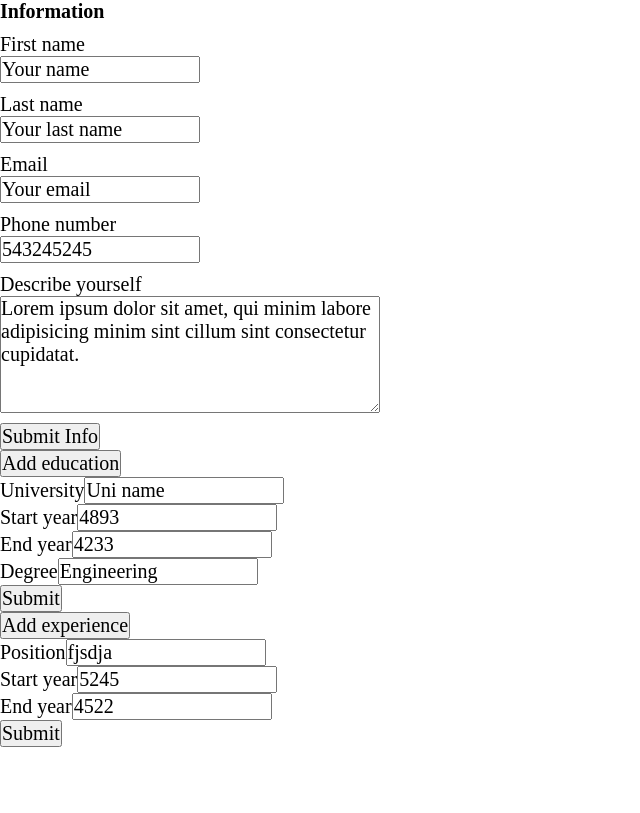
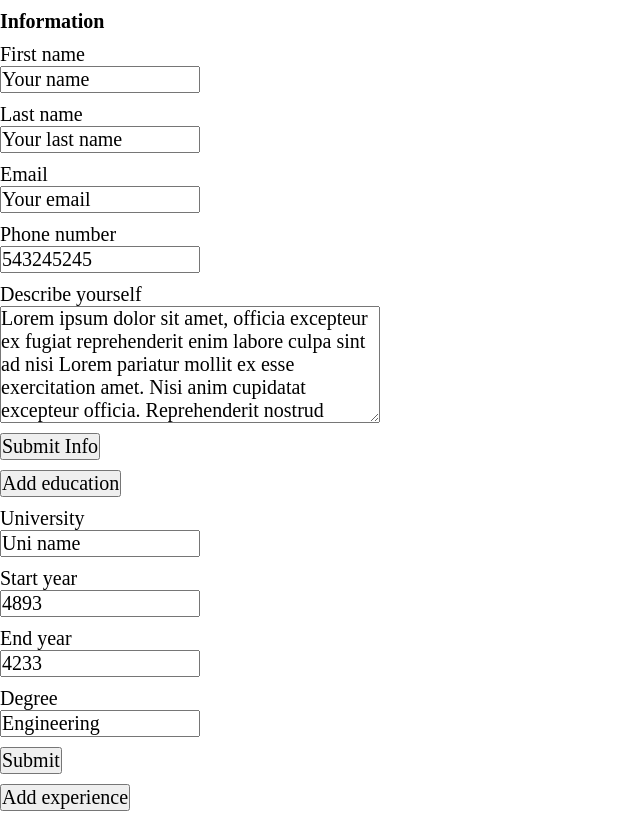
Before and after one commit to guihi1/cv-maker, a React (Create React App) app: page / in a window 1280 px wide. Shown: the top 813 px of the page, without its empty margins (0-640 px from the left). Built offline with nearby package versions, Linux system fonts and the light colour scheme.

Commit message:
Add some classes, tags and more

```diff
--- a/src/components/EducationInput.js
+++ b/src/components/EducationInput.js
@@ -1,4 +1,6 @@
 import React, { Component } from 'react'
+import '../styles/input.css'
+import '../styles/cv.css'
 
 class EduInput extends Component {
   constructor(props) {
@@ -48,30 +50,34 @@
 
     if (!edit && !remove) {
       return (
-        <div>
+        <div className="section">
           <button onClick={this.changeEdit}>Edit</button>
           <button onClick={this.removeSection}>Delete</button>
-          <h2>Education</h2>
-          <p>{edu.uni}</p>
-          <p>{edu.start} - {edu.end}</p>
-          <p>{edu.degree}</p>
+          <div className="edu-box">
+            <p>{edu.start} - {edu.end}</p>
+            <div>
+              <h2>{edu.uni}</h2>
+              <p>{edu.degree}</p>
+            </div>
+          </div>
         </div>
       );
     } else if (edit && !remove) {
       return (
-        <div>
-          <label htmlFor="uni">University</label>
-          <input id="uni" type="text" onChange={this.handleEduChange('uni')} value={edu.uni} />
-          <div />
-          <div>
+        <div className="section">
+          <div className="input-box">
+            <label htmlFor="uni">University</label>
+            <input id="uni" type="text" onChange={this.handleEduChange('uni')} value={edu.uni} />
+          </div>
+          <div className="input-box">
             <label htmlFor="start">Start year</label>
             <input id="start" type="text" onChange={this.handleEduChange('start')} value={edu.start} />
           </div>
-          <div>
+          <div className="input-box">
             <label htmlFor="end">End year</label>
             <input id="end" type="text" onChange={this.handleEduChange('end')} value={edu.end} />
           </div>
-          <div>
+          <div className="input-box">
             <label htmlFor="degree">Degree</label>
             <input id="degree" type="text" onChange={this.handleEduChange('degree')} value={edu.degree} />
           </div>
--- a/src/components/ExperienceInput.js
+++ b/src/components/ExperienceInput.js
@@ -1,5 +1,6 @@
 import React, { Component } from 'react';
-
+import '../styles/input.css';
+import '../styles/cv.css';
 
 class ExpInput extends Component {
   constructor(props) {
@@ -48,25 +49,27 @@
 
     if (!edit && !remove) {
       return (
-        <div>
+        <div className="section">
           <button onClick={this.changeEdit}>Edit</button>
           <button onClick={this.removeSection}>Delete</button>
-          <h2>Experience</h2>
-          <p>{exp.position}</p>
-          <p>{exp.start} - {exp.end}</p>
+          <div className="exp-box">
+            <p>{exp.start} - {exp.end}</p>
+            <p>{exp.position}</p>
+          </div>
         </div>
       );
     } else if (edit && !remove) {
       return (
-        <div>
-          <label htmlFor="position">Position</label>
-          <input id="position" type="text" onChange={this.handleExpChange('position')} value={exp.position} />
-          <div />
-          <div>
+        <div className="section">
+          <div className="input-box">
+            <label htmlFor="position">Position</label>
+            <input id="position" type="text" onChange={this.handleExpChange('position')} value={exp.position} />
+          </div>
+          <div className="input-box">
             <label htmlFor="start">Start year</label>
             <input id="start" type="text" onChange={this.handleExpChange('start')} value={exp.start} />
           </div>
-          <div>
+          <div className="input-box">
             <label htmlFor="end">End year</label>
             <input id="end" type="text" onChange={this.handleExpChange('end')} value={exp.end} />
           </div>
--- a/src/components/InfoInput.js
+++ b/src/components/InfoInput.js
@@ -12,7 +12,7 @@
         lastName: 'Your last name',
         phone: '543245245',
         email: 'Your email',
-        desc: 'Lorem ipsum dolor sit amet, qui minim labore adipisicing minim sint cillum sint consectetur cupidatat.',
+        desc: 'Lorem ipsum dolor sit amet, officia excepteur ex fugiat reprehenderit enim labore culpa sint ad nisi Lorem pariatur mollit ex esse exercitation amet. Nisi anim cupidatat excepteur officia. Reprehenderit nostrud nostrud ipsum Lorem est aliquip amet voluptate voluptate dolor minim nulla est proident. Nostrud officia pariatur ut officia. Sit irure elit esse ea nulla sunt ex occaecat reprehenderit commodo officia dolor Lorem duis laboris cupidatat officia voluptate. Culpa proident adipisicing id nulla nisi laboris ex in Lorem sunt duis officia eiusmod. Aliqua reprehenderit commodo ex non excepteur duis sunt velit enim. Voluptate laboris sint cupidatat ullamco ut ea consectetur et est culpa et culpa duis.',
       },
     }
   }
@@ -30,9 +30,9 @@
     const { info } = this.state;
     if (!this.props.edit) {
       return (
-        <div className="form">
+        <div className="section">
           <button onClick={this.props.mode}>Edit</button>
-          <h1 className="info">{info.lastName} {info.firstName}</h1>
+          <h1 className="info" id="name">{info.firstName} {info.lastName}</h1>
           <p className="info"><strong>E-mail</strong> {info.email}</p>
           <p className="info"><strong>Phone</strong> {info.phone}</p>
           <p>{info.desc}</p>
@@ -40,7 +40,7 @@
       );
     } else {
       return (
-        <div className="form">
+        <div className="section">
           <h1>Information</h1>
           <div className="input-box">
             <label htmlFor="first-name">First name</label>
```
